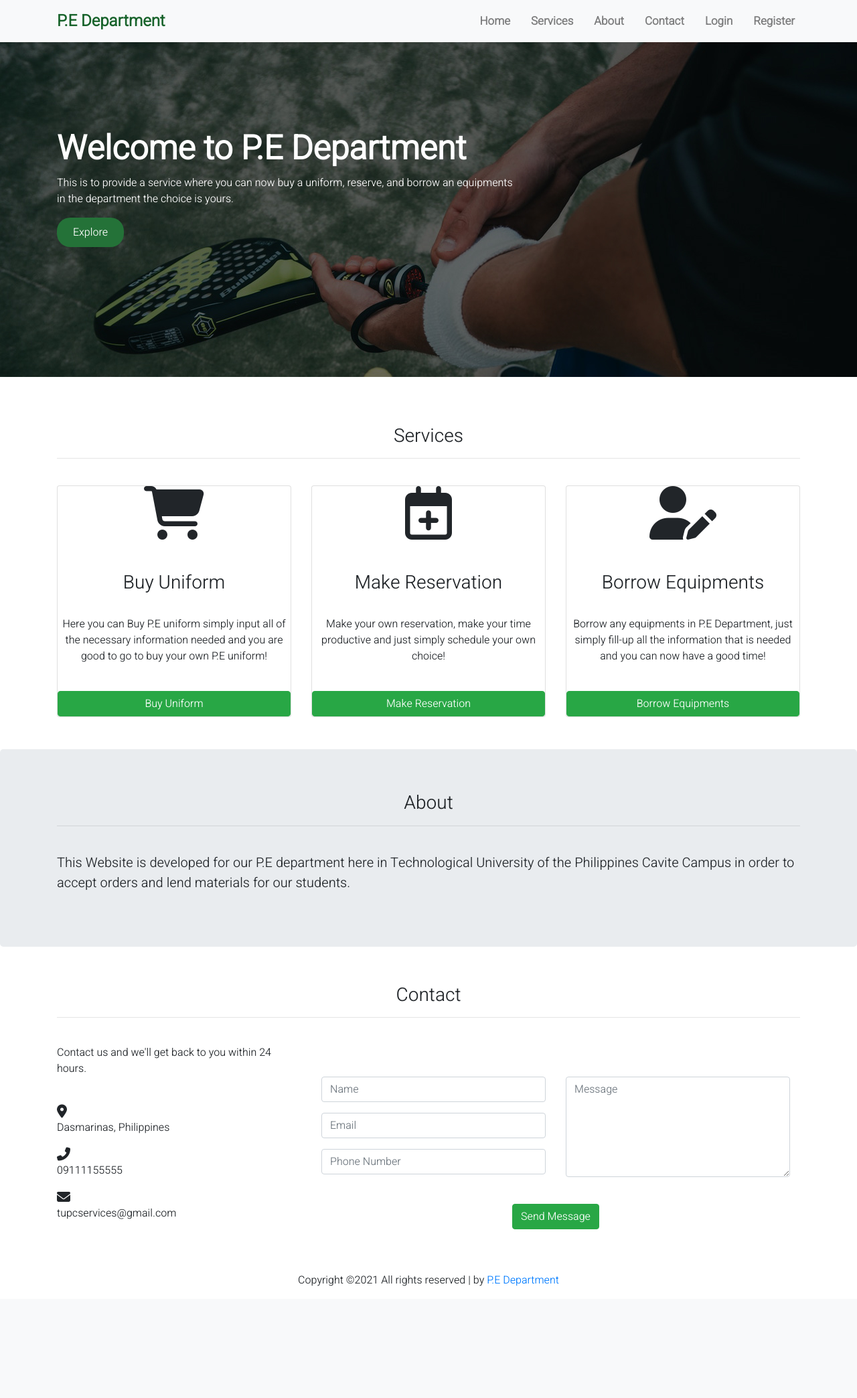
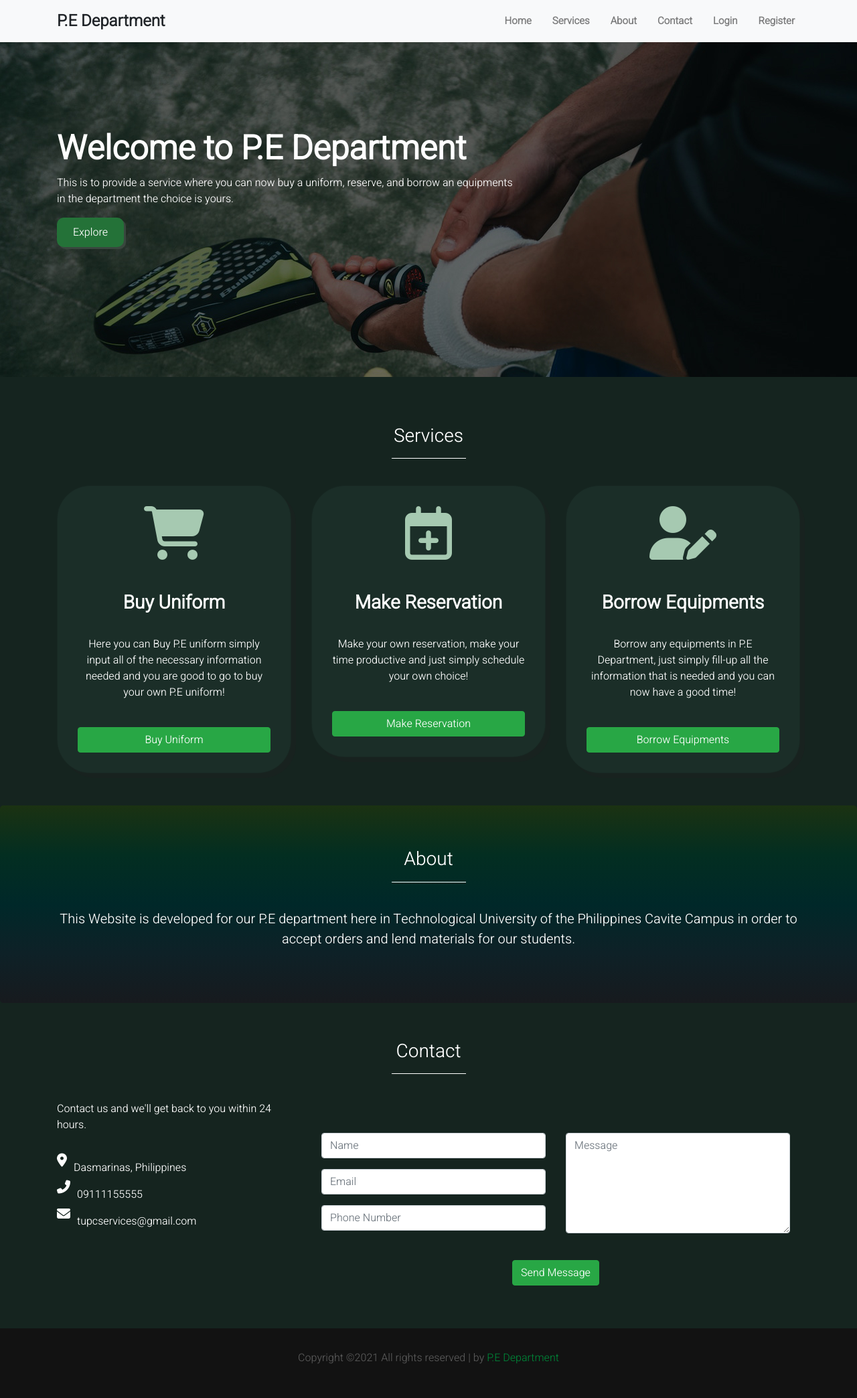
Before and after one commit to ajnarag25/Django_app_P.E-Department, a Django app: page /main/ in a window 1280 px wide. Shown: the whole page at 67% size. Before the commit the page ends 1921 px from the top, so only its background shows below. Run offline with Django 3.2, Linux system fonts and the light colour scheme; some libraries are stand-ins or nearby versions.

Commit message:
Update style.css

```diff
--- a/django_app/main/static/css/style.css
+++ b/django_app/main/static/css/style.css
@@ -3,21 +3,28 @@ html{
 }
 body{
     font-family: 'Heebo', sans-serif;
+    background-color: #15241f;
 }
-
+hr{
+    border-top: 1px solid white;
+    width: 10%;
+}
+h3{
+    color: white;
+}
 /*NAVIGATION*/
 .title{
     font-weight: 700;
-    color: rgb(24, 99, 43);
     padding-top: 10px;
 }
 .nav-link{
-    font-weight: 600;
+    font-weight: 700;
     margin-left: 15px;
-    font-size: 17px;
+    font-size: 15px;
 }
+
 #link:hover{
-    color: rgb(24, 99, 43);
+    color: rgb(160, 211, 173);
 }
 
 
@@ -35,9 +42,62 @@ body{
     width: 100px;
     background-color : rgb(36, 114, 56);
     color: white;
-    border-radius: 20px;
+    border-radius: 10px;
     border: none;
+    box-shadow: 3px 3px #39473e;
 }
 .button-custom:hover{
     background-color: rgb(39, 124, 60);
+    transition: .3s;
 }
+
+/*SERVICES*/
+.service-container{
+    color: white;
+}
+
+.card{
+    padding: 30px;
+    background-color: #1b2e28;
+    border-radius: 50px;
+    box-shadow: 7px 7px #18221f;
+}
+.card i{
+    color: #a6c9b1;
+}
+.card h3{
+    font-weight: 600;
+}
+
+/*ABOUT*/
+.bg-custom{
+    background-image: linear-gradient(to top, #171a1e, #0e2127, #002829, #032e21, #1b3212);
+    color: white;
+    text-align: center;
+}
+
+/*CONTACT*/
+.contact-container{
+    color: white;
+}
+.content{
+    display: flex;
+}
+.content p{
+    margin-left: 10px;
+}
+
+
+/*FOOTER*/
+footer {
+    padding: 2em; }
+
+.footer-part {
+    background: #121212;
+}
+.footer-part a {
+    color: #008036;
+}
+.footer-part p {
+    color: rgba(255, 255, 255, 0.3);
+}
```
